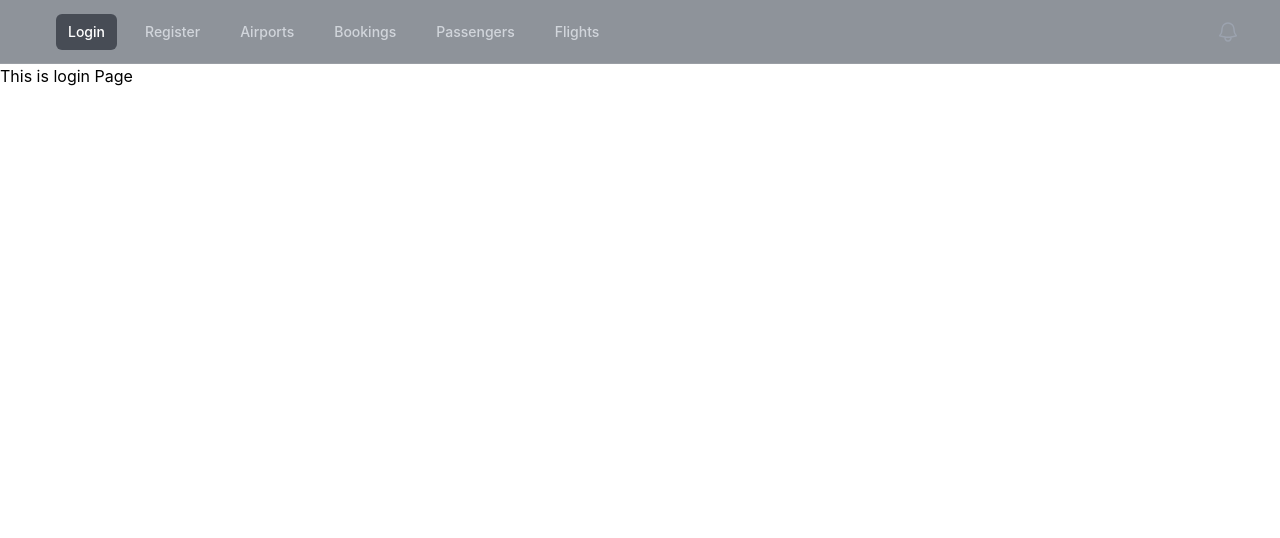
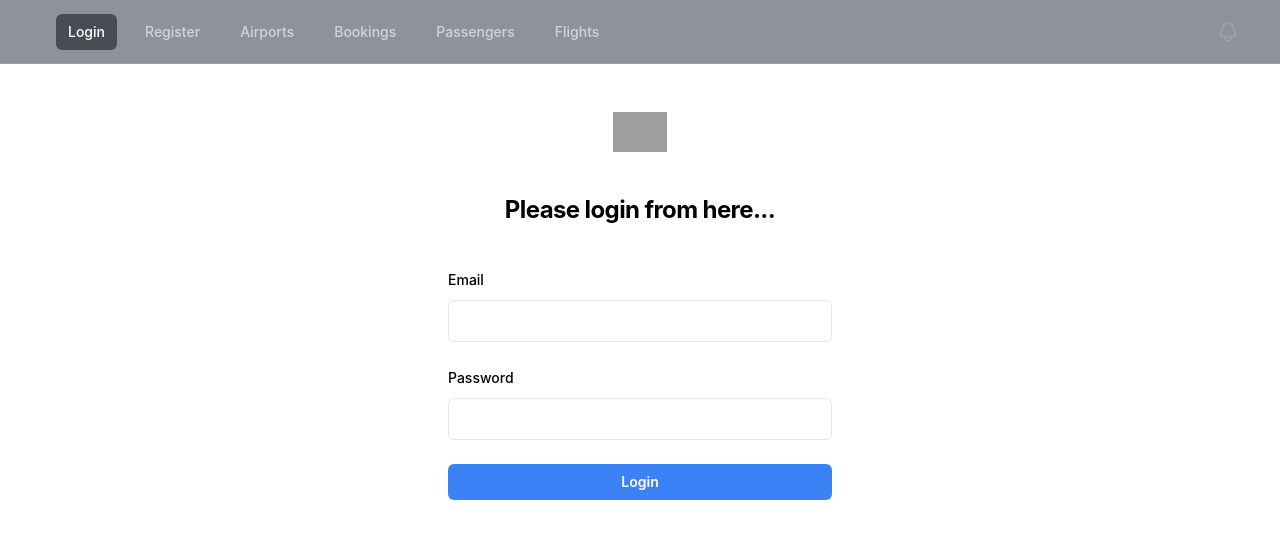
Before and after one commit to Code-Base-CMJD-112/FrontEndTech-02, a React (Create React App) app: page /login in a window 1280 px wide. Shown: the top 538 px of the page. Built offline with nearby package versions, Linux system fonts and the light colour scheme; grey boxes are pictures that could not be loaded.

Commit message:
Init secure impl and login form

```diff
--- a/src/App.tsx
+++ b/src/App.tsx
@@ -2,7 +2,7 @@ import React from "react";
 import Nav from "./components/nav/Nav";
 import Airport from "./components/airport/Airport";
 import { Flights } from "./components/flights/Flights";
-import { Login } from "./components/login/Login";
+import { Login } from "./components/auth/Login";
 import { Routes, Route, BrowserRouter } from "react-router-dom";
 
 function App() {
--- /dev/null
+++ b/src/components/auth/Login.tsx
@@ -0,0 +1,103 @@
+import { useState } from "react";
+
+interface LoginModel {
+    email:string,
+    password:string
+}
+export const Login = () => {
+
+  const [login, setLogin] = useState<LoginModel>(
+      {
+        email:"",
+        password:"",
+      }
+  );
+
+  const handleOnChange = () =>{
+
+  }
+
+  const handleOnSubmit = ()=>{
+
+  }
+  return (
+    <>
+      <div>
+        <div className="flex min-h-full flex-col justify-center px-6 py-12 lg:px-8">
+          <div className="sm:mx-auto sm:w-full sm:max-w-sm">
+            <img
+              alt="Your Company"
+              src="https://files.softicons.com/download/web-icons/vista-poi-icons-by-icons-land/ico/AirportBlue.ico"
+              className="mx-auto h-10 w-auto"
+            />
+            <h2 className="mt-10 text-center text-2xl/9 font-bold tracking-tight text-black">
+              Please login from here...
+            </h2>
+            {/* <div>
+              {alertView && (
+                <Alert
+                  type={alertView.type}
+                  message={alertView.message}
+                  onClose={() => setAlertView(null)}
+                />
+              )}
+            </div> */}
+          </div>
+
+          <div className="mt-10 sm:mx-auto sm:w-full sm:max-w-sm">
+            <form className="space-y-6" onSubmit={handleOnSubmit}>
+              <div>
+                <label
+                  htmlFor="airportCode"
+                  className="block text-sm/6 font-medium text-black-100"
+                >
+                  Email
+                </label>
+                <div className="mt-2">
+                  <input
+                    id="email"
+                    name="email"
+                    type="email"
+                    value={login.email}
+                    required
+                    onChange={handleOnChange}
+                    className="w-full border rounded-md px-3 py-2"
+                  />
+                </div>
+              </div>
+
+              <div>
+                <label
+                  htmlFor="airportName"
+                  className="block text-sm/6 font-medium text-black-100"
+                >
+                 Password
+                </label>
+                <div className="mt-2">
+                  <input
+                    id="password"
+                    name="password"
+                    type="password"
+                    required
+                    value={login.password}
+                    onChange={handleOnChange}
+                    className="w-full border rounded-md px-3 py-2"
+                  />
+                </div>
+              </div>
+
+              <div>
+                <button
+                  type="submit"
+                  className="flex w-full justify-center rounded-md bg-blue-500 px-3 py-1.5 text-sm/6 font-semibold text-white hover:bg-indigo-400 focus-visible:outline-2 focus-visible:outline-offset-2 focus-visible:outline-indigo-500"
+                >
+                  Login
+                </button>
+              </div>
+            </form>
+          </div>
+        </div>
+      </div>
+    </>
+  );
+};
```
Also changed, not shown: src/components/auth/SignUp.tsx (renamed from src/components/login/Login.tsx).
